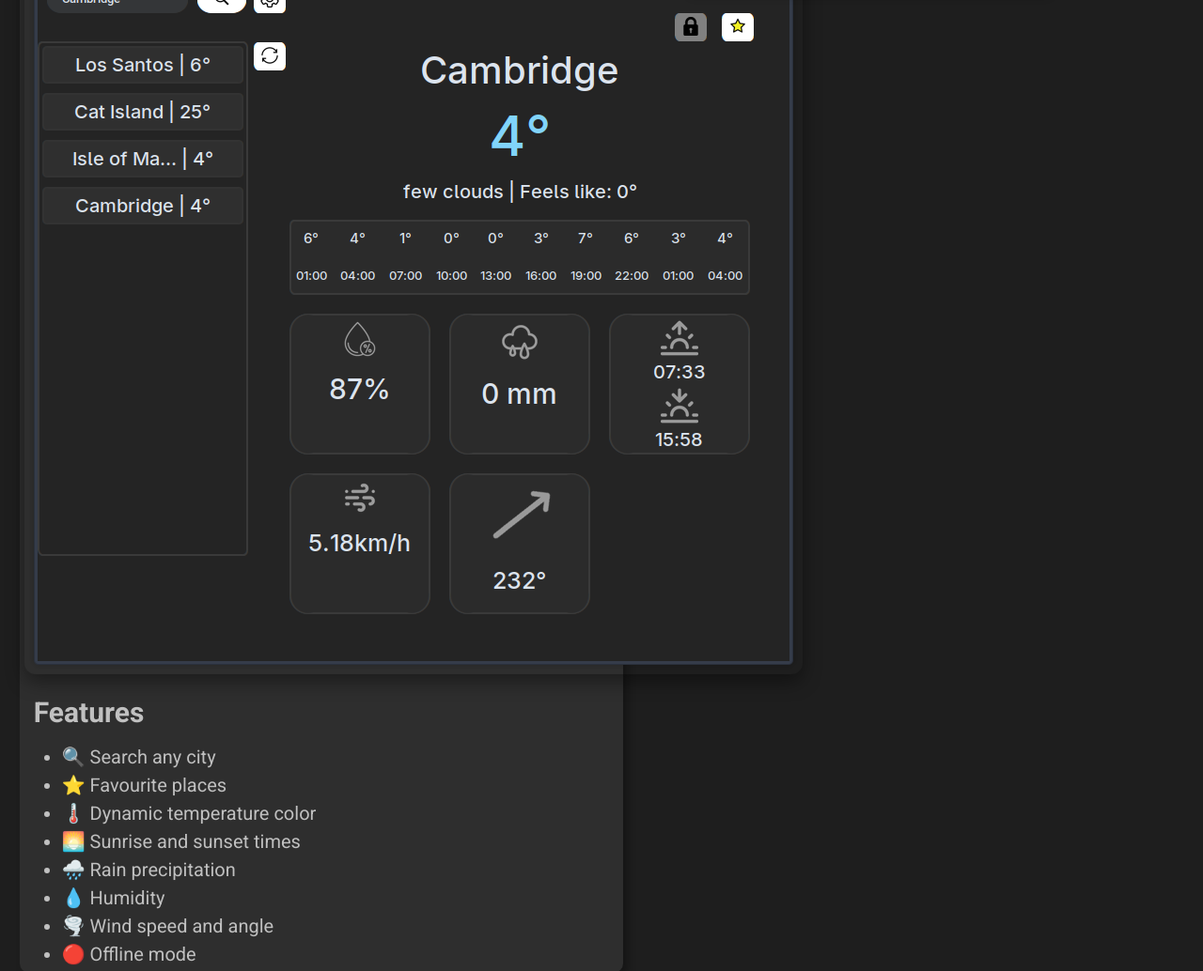
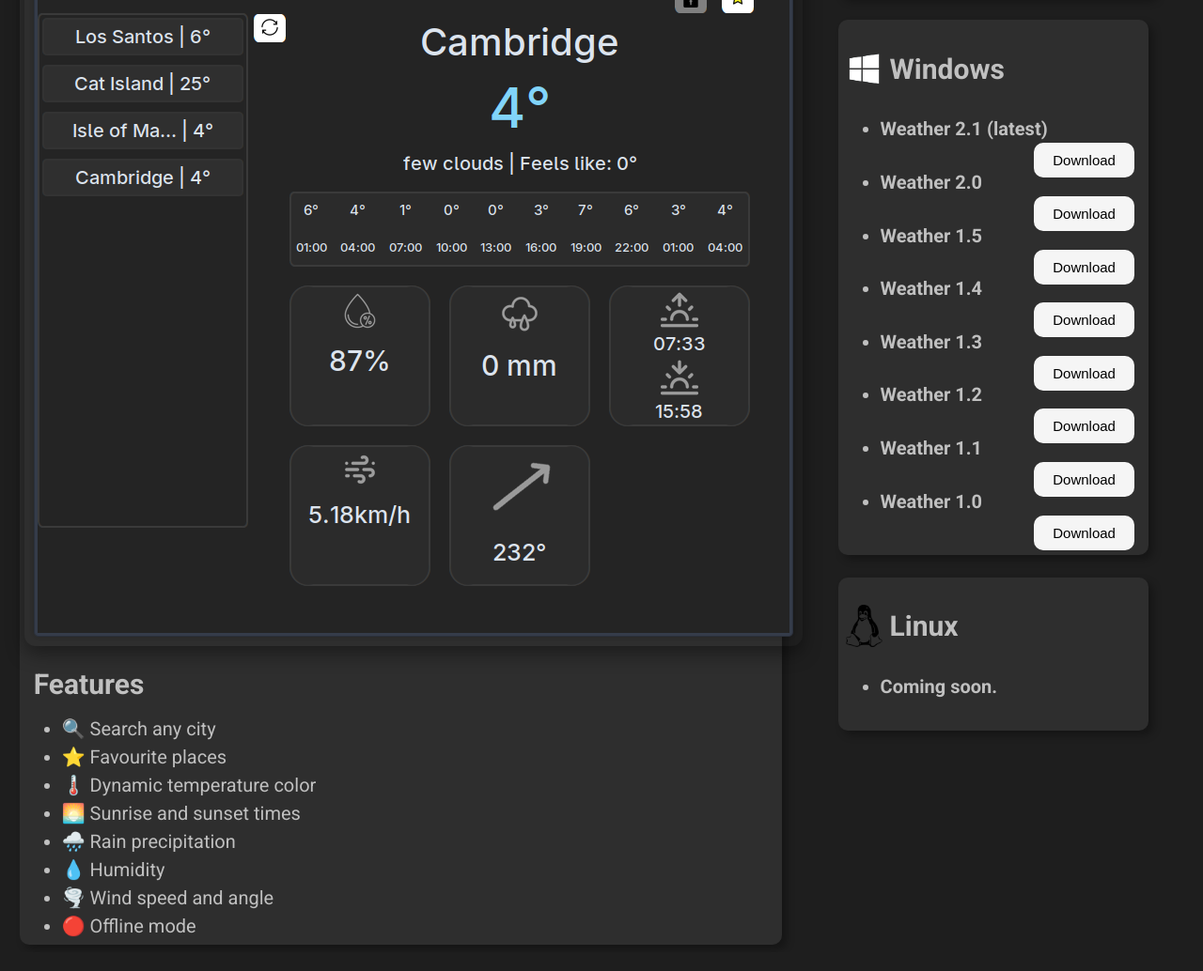
Before and after one commit to Ziggx5/weather-app, a plain HTML site: page docs/index.html in a window 1280 px wide. Shown: the part 622-1656 px from the top of the page at 94% size. Drawn offline with Linux system fonts and the light colour scheme.

Commit message:
Updated webpage, added releases, better UI

```diff
--- a/docs/index.html
+++ b/docs/index.html
@@ -2,7 +2,7 @@
 <html lang="en">
 <head>
     <meta charset="UTF-8">
-    <meta name = "description" content= "Modern Python desktop weather app built with CustomTkinter and OpenWeather API. Download clean, minimal weather application for Windows and Linux">
+    <meta name = "description" content= "Modern Python desktop weather app built with CustomTkinter and OpenWeather API. Download clean, free open-source minimal weather application for Windows and Linux.">
     <title>Weather App - Python Desktop Weather Application</title>
     <link rel="icon" type="image/x-icon" href="images/weather_icon.ico">
     <link rel = "stylesheet" href = "style.css">
@@ -13,7 +13,7 @@
     <header class = "header">
         <h1>🌤️ Weather</h1>
         <p class = "version">Latest version 2.1</p>
-        <div class = header-right>
+        <div class = "header-right">
             <div class = "donate_container">
                 <a href = "https://ko-fi.com/ziggx5"><button class = "Kofi_donate_button"><img src = "images/kofi_logo.png" alt = "Kofi logo"></button></a>
                 <p>If you like this project and want to support a student developer, I'd be grateful for a donation ❤️</p>
@@ -29,7 +29,6 @@
 
     <div class = "download_button_section">
         <a href = "files/Weather.2.1.zip"><button class ="download_button"><img src = "images/download.png" alt = "Download button">Download</button></a>
-        <button class = "all_downloads_button"><img src = "images/all_files.png" alt = "All files button">All versions</button>
         <a href = "https://github.com/Ziggx5/weather-app"><button class = "github_button"><img src = "images/github_logo.png" alt = "github button">github repository</button></a>
     </div>
     <div class="container">
@@ -49,12 +48,49 @@
                 <li>🔴 Offline mode</li>
             </ul>
         </div>
-        <div class = "setup">
-            <h2>Setup</h2>
-            <p>After installation open app, go under settings and paste your API key. (Can be obtained from <a href="https://openweathermap.org">here</a>)</p>
-            <p>After 5-10 minutes your API key should work in Weather app.</p>
+        <div class = "right_column">
+            <div class = "setup">
+                <h2>Setup</h2>
+                <p>After installation open app, go under settings and paste your API key. (Can be obtained from <a href="https://openweathermap.org">here</a>)</p>
+                <p>After 5-10 minutes your API key should work in Weather app.</p>
+            </div>
+
+            <div class = "windows_container">
+                <h2><img src="images/windows_logo.png" alt = "windows_logo"></a>Windows</h2>
+                <ul>
+                    <li>
+                        <h4>Weather 2.1 (latest)<a href = "files/Weather.2.1.zip"><button>Download</button></a></h4>
+                    </li>
+                    <li>
+                        <h4>Weather 2.0<a href = "files/Weather.2.0.zip"><button>Download</button></a></h4>
+                    </li>
+                    <li>
+                        <h4>Weather 1.5<a href = "files/Weather.1.5.zip"><button>Download</button></a></h4>
+                    </li>
+                    <li>
+                        <h4>Weather 1.4<a href = "files/Weather.1.4.zip"><button>Download</button></a></h4>
+                    </li>
+                    <li>
+                        <h4>Weather 1.3<a href = "files/Weather.1.3.zip"><button>Download</button></a></h4>
+                    </li>
+                    <li>
+                        <h4>Weather 1.2<a href = "files/Weather.1.2.zip"><button>Download</button></a></h4>
+                    </li>
+                    <li>
+                        <h4>Weather 1.1<a href = "files/Weather.1.1.zip"><button>Download</button></a></h4>
+                    </li>
+                    <li>
+                        <h4>Weather 1.0<a href = "files/Weather.1.0.zip"><button>Download</button></a></h4>
+                    </li>
+                </ul>
+            </div>
+            <div class = "linux_container">
+                <h2><img src="images/linux_logo.png" alt = "linux_logo"></a>Linux</h2>
+                <ul>
+                    <li><h4>Coming soon.</h4></li>
+                </ul>
+            </div>
         </div>
     </div>
-
 </body>
 </html>
--- a/docs/style.css
+++ b/docs/style.css
@@ -6,6 +6,10 @@ body {
 a {
     color: cornflowerblue;
     text-decoration: none;
+}
+
+.download_button_section button:hover {
+    background-color: #2e2e2e;
 }
 
 .header {
@@ -97,6 +101,7 @@ a {
     width: 50%;
     box-shadow: 5px 5px 8px rgba(0, 0, 0, 0.3);
     line-height: 1.5;
+    flex: 2;
 }
 
 .description h2 {
@@ -135,7 +140,7 @@ a {
 
 .container {
     display: flex;
-    align-items: flex-start;
+    gap: 40px;
 }
 
 .donate_container {
@@ -181,9 +186,10 @@ a {
     padding: 5px;
     border-radius: 10px;
     background-color: #2e2e2e;
-    width: 30%;
+    width: 80%;
     box-shadow: 5px 5px 8px rgba(0, 0, 0, 0.3);
     line-height: 1.5;
+    border-style: dashed;
 }
 
 .setup h2 {
@@ -202,3 +208,54 @@ a {
     display: flex;
     gap: 20px;
 }
+
+.windows_container {
+    color: #c0c0c0;
+    font-size: 20px;
+    margin-left: 5%;
+    padding: 5px;
+    border-radius: 10px;
+    background-color: #2e2e2e;
+    width: 80%;
+    box-shadow: 5px 5px 8px rgba(0, 0, 0, 0.3);
+    line-height: 1.5;
+}
+
+.right_column {
+    flex: 1;
+    display: flex;
+    flex-direction: column;
+    gap: 24px;
+}
+
+.right_column img {
+    width: 45px;
+    height: 45px;
+    margin-right: 5px;
+    float: left;
+}
+
+.windows_container button {
+    padding: 10px 20px;
+    float: right;
+    margin-right: 10px;
+    border-radius: 10px;
+    font-size: 15px;
+    background-color: whitesmoke;
+    color: black;
+    border-style: none;
+    cursor:  pointer;
+
+}
+
+.linux_container {
+    color: #c0c0c0;
+    font-size: 20px;
+    margin-left: 5%;
+    padding: 5px;
+    border-radius: 10px;
+    background-color: #2e2e2e;
+    width: 80%;
+    box-shadow: 5px 5px 8px rgba(0, 0, 0, 0.3);
+    line-height: 1.5;
+}
```
Also changed, not shown: docs/images/linux_logo.png (added), docs/images/windows_logo.png (added), 7 other files.
